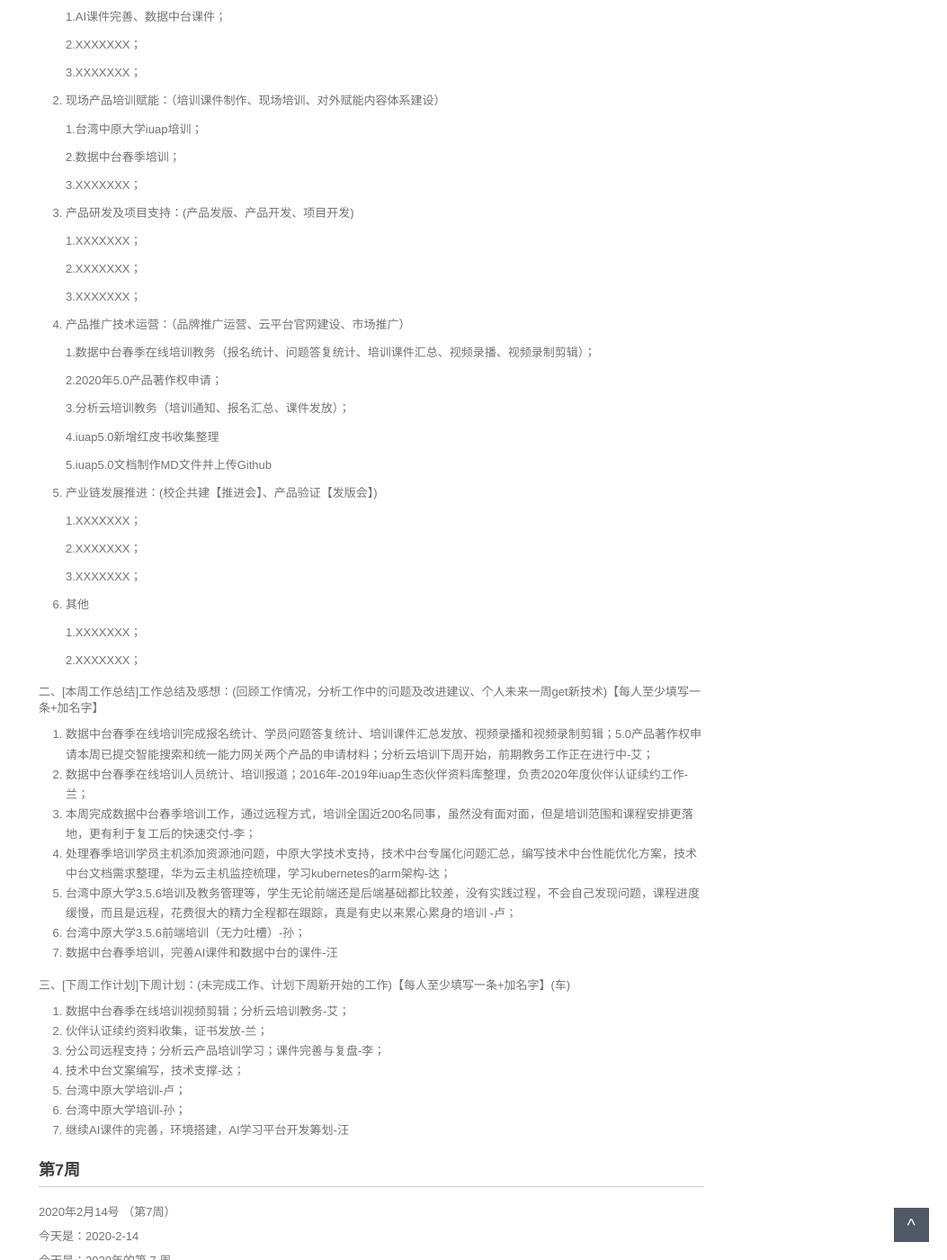
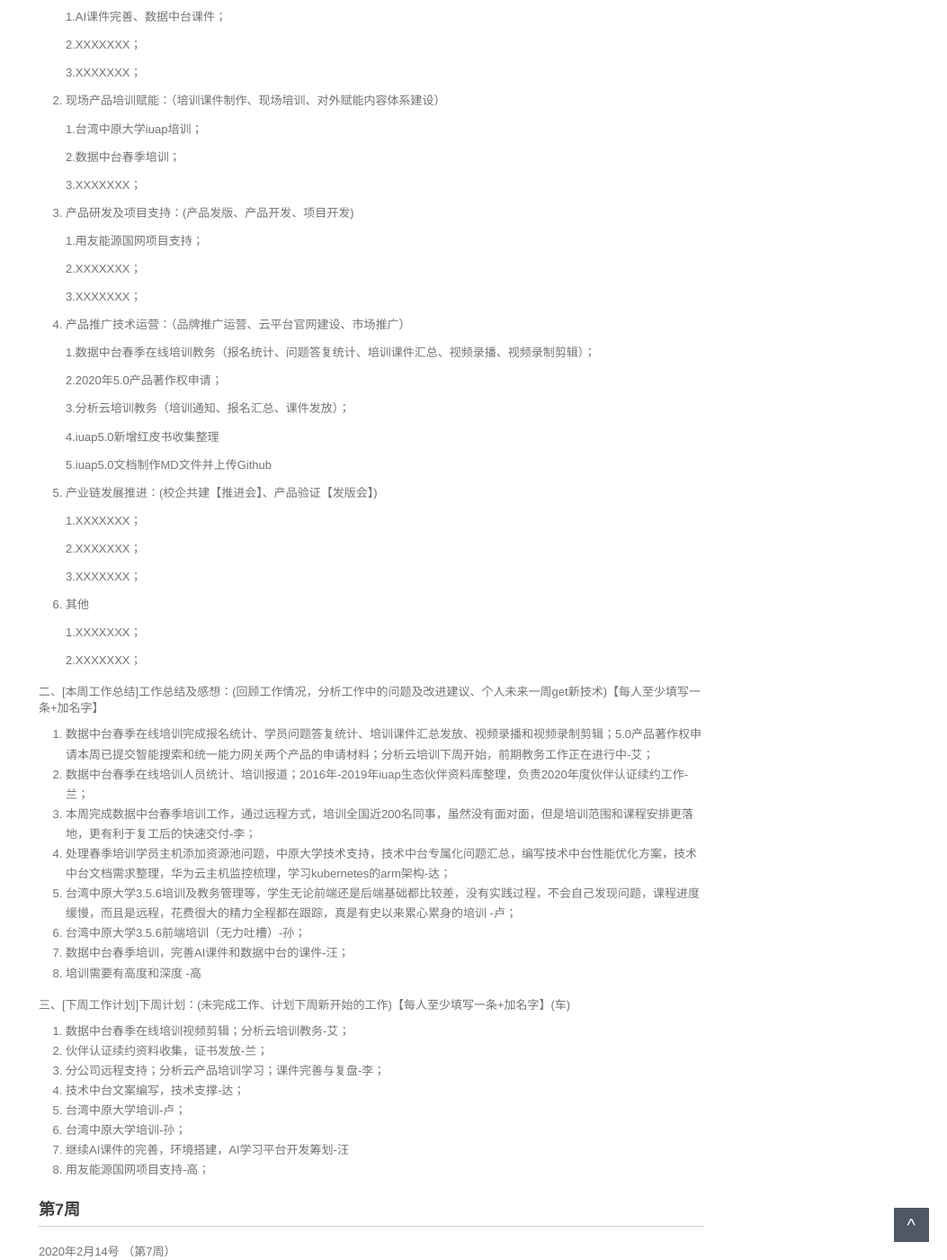
Before and after one commit to walllFlower/blog, a Jekyll site: the page built from _posts/2018-07-17-day_report_cxz.md, in a window 1280 px wide and 1400 px high, scrolled down 559 px. Shown: the whole window at 90% size, without its empty margins (227-1280 px from the left). Built offline with Jekyll 4.4.1, drawn with Linux system fonts in a browser that asks for light colours; comment, search, counter and statistics services are not loaded.

Commit message:
Update 2018-07-17-day_report_cxz.md

```diff
--- a/_posts/2018-07-17-day_report_cxz.md
+++ b/_posts/2018-07-17-day_report_cxz.md
@@ -42,7 +42,7 @@ categories: 技术运营工作周报
 
 3. 产品研发及项目支持：(产品发版、产品开发、项目开发)
 
-    1.XXXXXXX；
+    1.用友能源国网项目支持；
 
     2.XXXXXXX；
 
@@ -83,7 +83,9 @@ categories: 技术运营工作周报
 4. 处理春季培训学员主机添加资源池问题，中原大学技术支持，技术中台专属化问题汇总，编写技术中台性能优化方案，技术中台文档需求整理，华为云主机监控梳理，学习kubernetes的arm架构-达；
 5. 台湾中原大学3.5.6培训及教务管理等，学生无论前端还是后端基础都比较差，没有实践过程，不会自己发现问题，课程进度缓慢，而且是远程，花费很大的精力全程都在跟踪，真是有史以来累心累身的培训 -卢；
 6. 台湾中原大学3.5.6前端培训（无力吐槽）-孙；
-7. 数据中台春季培训，完善AI课件和数据中台的课件-汪
+7. 数据中台春季培训，完善AI课件和数据中台的课件-汪；
+8. 培训需要有高度和深度 -高
+
 
 
 三、[下周工作计划]下周计划：(未完成工作、计划下周新开始的工作)【每人至少填写一条+加名字】(车)
@@ -95,6 +97,7 @@ categories: 技术运营工作周报
 5. 台湾中原大学培训-卢；
 6. 台湾中原大学培训-孙；
 7. 继续AI课件的完善，环境搭建，AI学习平台开发筹划-汪
+8. 用友能源国网项目支持-高；
 
 
 ###  第7周
```
